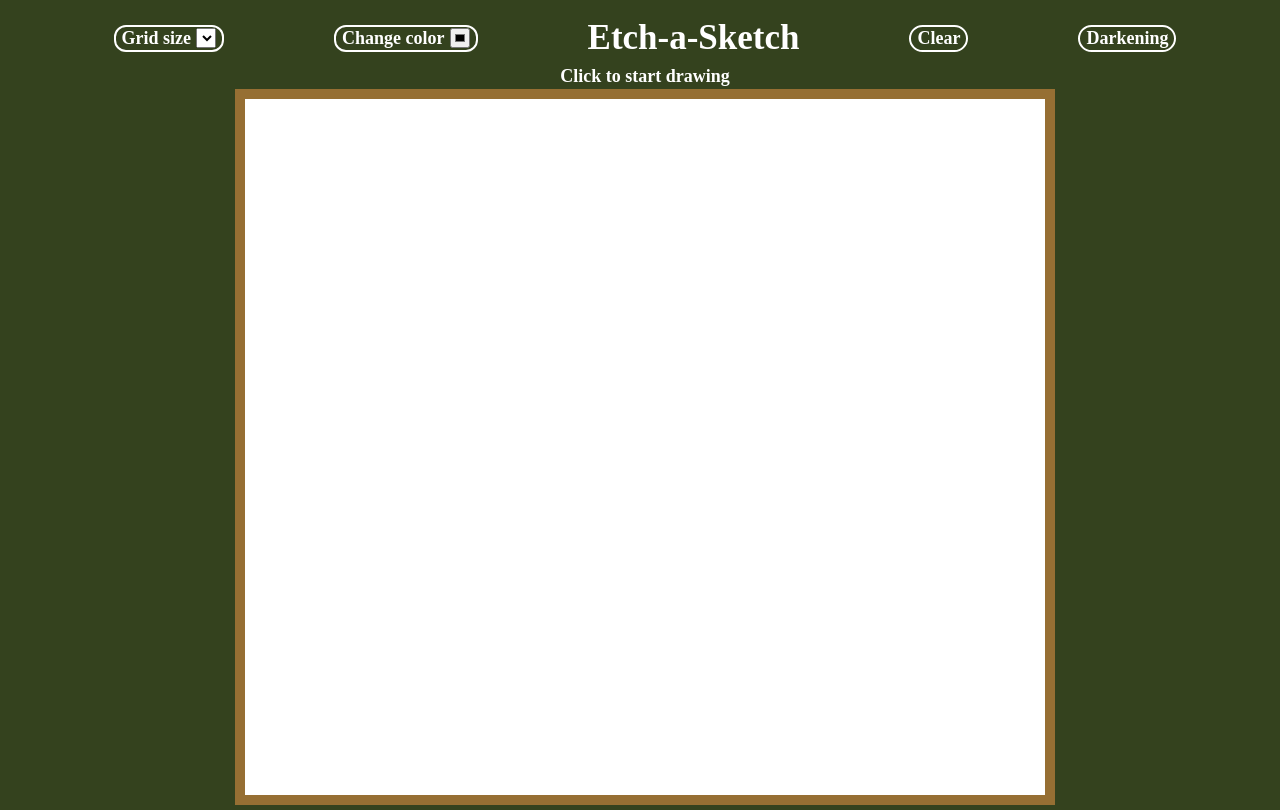
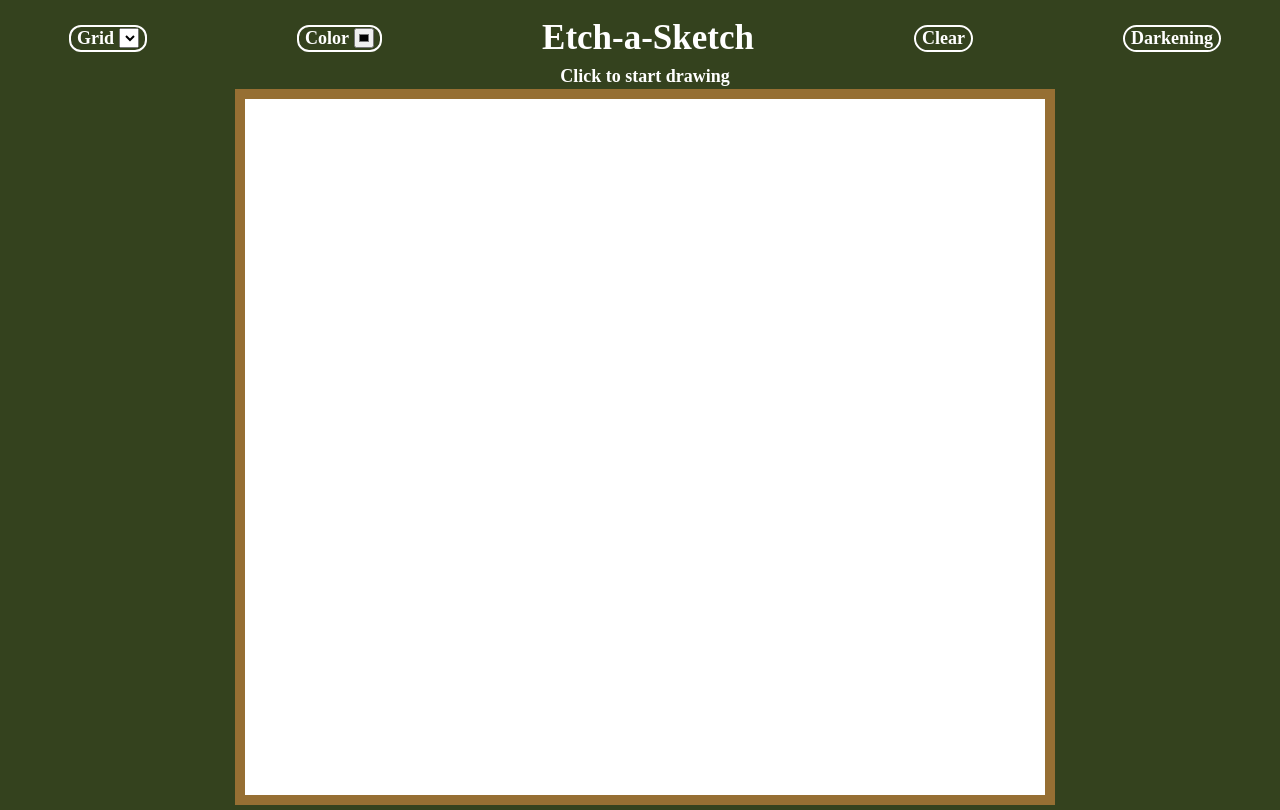
Before and after one commit to FelixBruguera/odinSketch, a plain HTML site: page index.html in a window 1280 px wide. Drawn offline with Linux system fonts and the light colour scheme.

Commit message:
fixed the header position

```diff
--- a/index.html
+++ b/index.html
@@ -10,11 +10,11 @@
 <body  ondragstart="return false;" ondrop="return false;">
         <div id="buttons">
                 <div id="grid">
-                    <label for="gridButton">Grid size</label>
+                    <label for="gridButton">Grid</label>
                     <select id="gridButton"></select>
                 </div>
             <div id="color">
-                <label for="changeColor">Change color</label>
+                <label for="changeColor">Color</label>
                 <input type="color" id="changeColor"></input>
             </div>
                 <p id="title">Etch-a-Sketch</p>
--- a/styles.css
+++ b/styles.css
@@ -8,12 +8,11 @@ body {
     margin: 5px;
     font-family:serif;
     background-color: #34421E;
+    align-items:center;
 }
 #container {
     display: flex;
     flex-wrap: wrap;
-    margin-left: auto;
-    margin-right: auto;
     gap: 0;
     align-items: center;
     justify-content: center;
@@ -30,12 +29,11 @@ body {
 }
 #buttons {
     display: flex;
-    margin-left: auto;
-    margin-right: auto;
-    justify-content: center;
-    gap: 110px;
+    justify-content: space-between;
+    margin-right: 100px;
+    gap: 150px;
     height: 50px;
-    width: 100%;
+    width: 90%;
     margin: 5px 0px;
     align-items: center;
     padding-top: 5px;
@@ -80,4 +78,7 @@ body {
     font-size: 35px;
     margin: 0;
     font-weight: 800;
+    width: 100%;
+    text-align: center;
+    padding: 0;
 }
```
